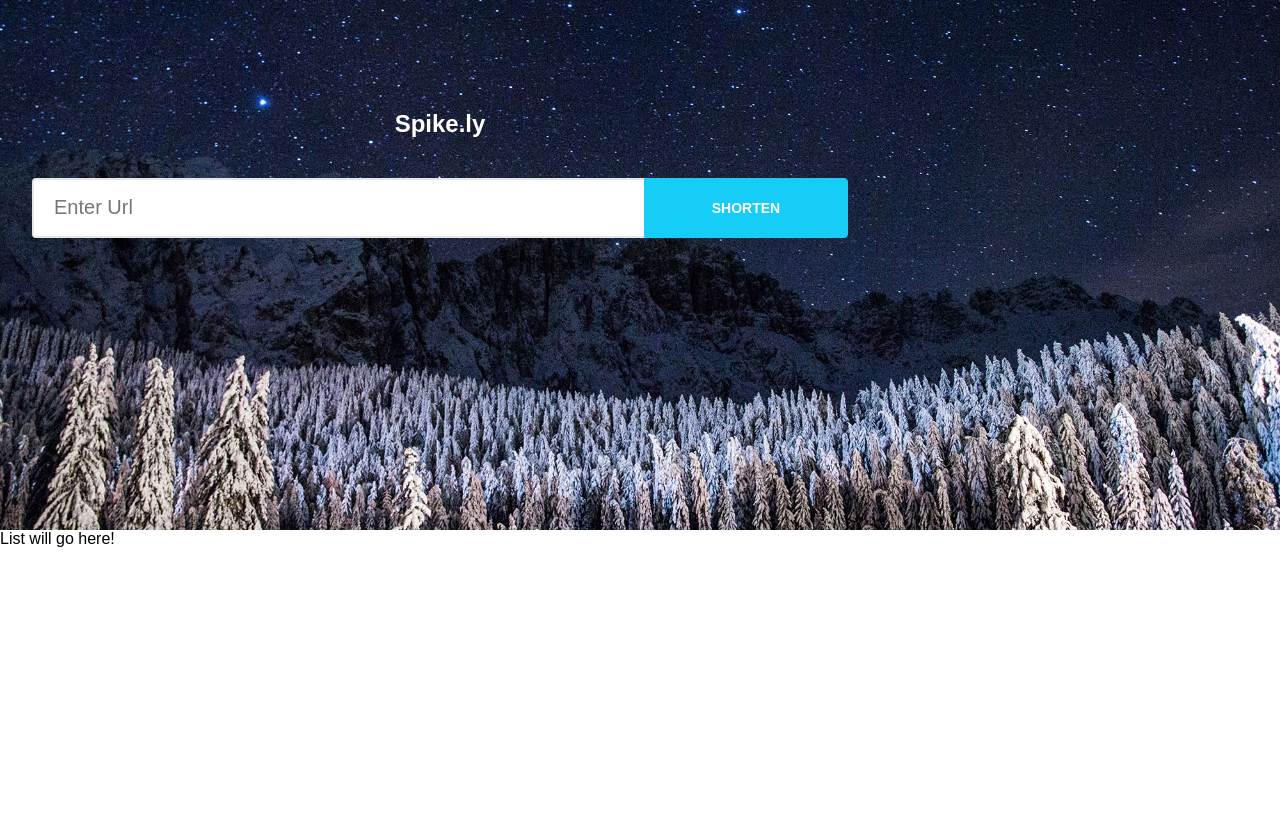
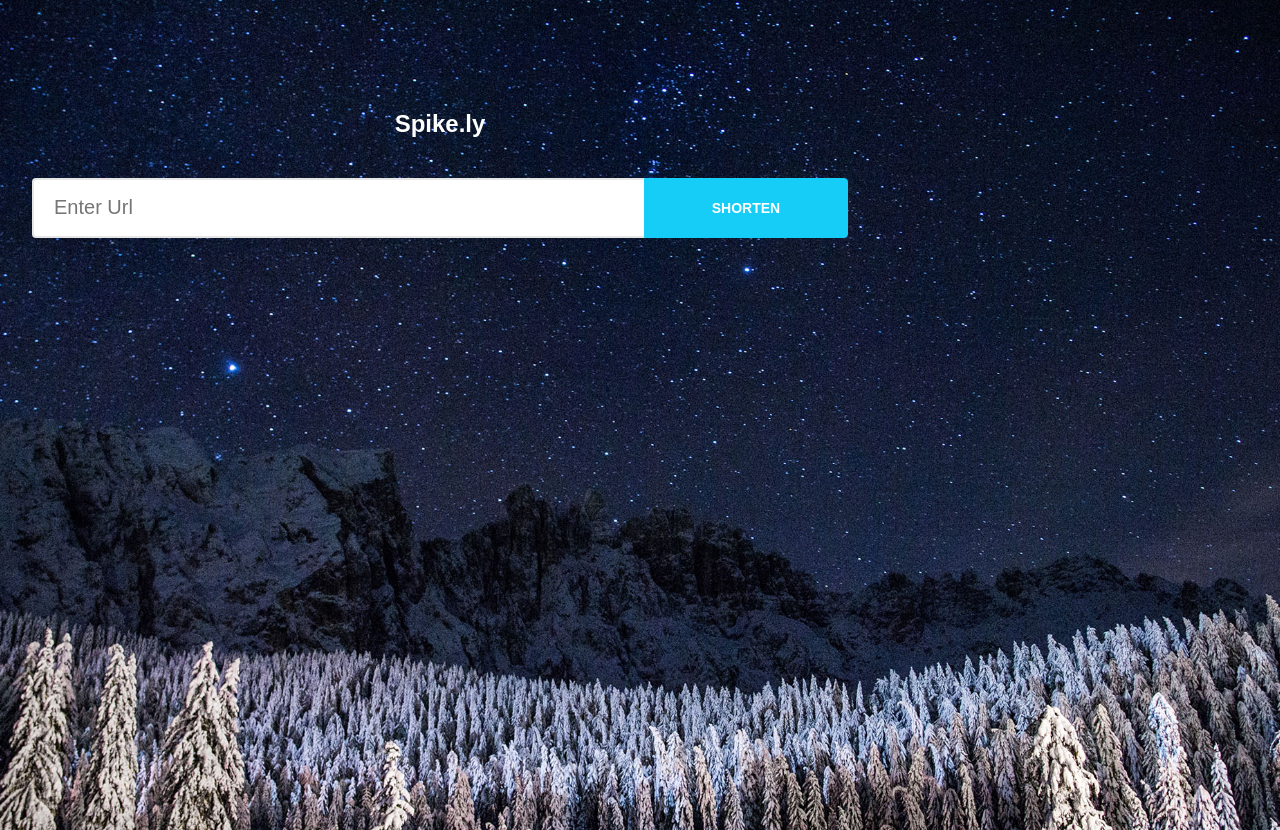
Before and after one commit to Sammckay12/spike_kompas, a React (Create React App) app: page / in a window 1280 px wide. Before the commit the page ends 800 px from the top, so only its background shows below. Built offline with nearby package versions, Linux system fonts and the light colour scheme.

Commit message:
removing the list elements, deplpying to heroku first

```diff
--- a/src/App.js
+++ b/src/App.js
@@ -1,15 +1,11 @@
 import React, { Component } from 'react';
 import './css/App.css';
 import ShortenerContainer from './components/shortenerContainer'
-import UrlListContainer from './components/urlListContainer'
 
 class App extends Component {
   render() {
       return (
-        <div>
           <ShortenerContainer />
-          <UrlListContainer />
-        </div>
       );
   }
 }
--- a/src/components/shortenerContainer.js
+++ b/src/components/shortenerContainer.js
@@ -66,6 +66,7 @@ export default class ShortenerContainer extends Component {
     ) : null
   }
 
+
   render() {
     return (
       <div className="top-container">
--- a/src/components/urlInput.js
+++ b/src/components/urlInput.js
@@ -11,6 +11,7 @@ export default class UrlInput extends Component{
     onPress: () => void,
     onInputChange: () => void,
   }
+
   render () {
     const inputStyle = this.props.invalid ? "Shorten-input-field input-invalid" : "Shorten-input-field"
     return (
--- a/src/components/urlListContainer.js
+++ /dev/null
@@ -1,13 +0,0 @@
-import React, { Component } from 'react';
-
-
-export default class UrlListContainer extends Component {
-
-
-  render() {
-      return (
-        <div>List will go here!</div>
-      );
-  }
-
-};
--- a/src/css/BasicStyles.css
+++ b/src/css/BasicStyles.css
@@ -35,7 +35,7 @@
   background-image: url("../assets/sky_bg.jpg");
   background-size: cover;
   background-position: bottom;
-  height: 500px;
+  height: 800px;
 }
 
 .container {
```
